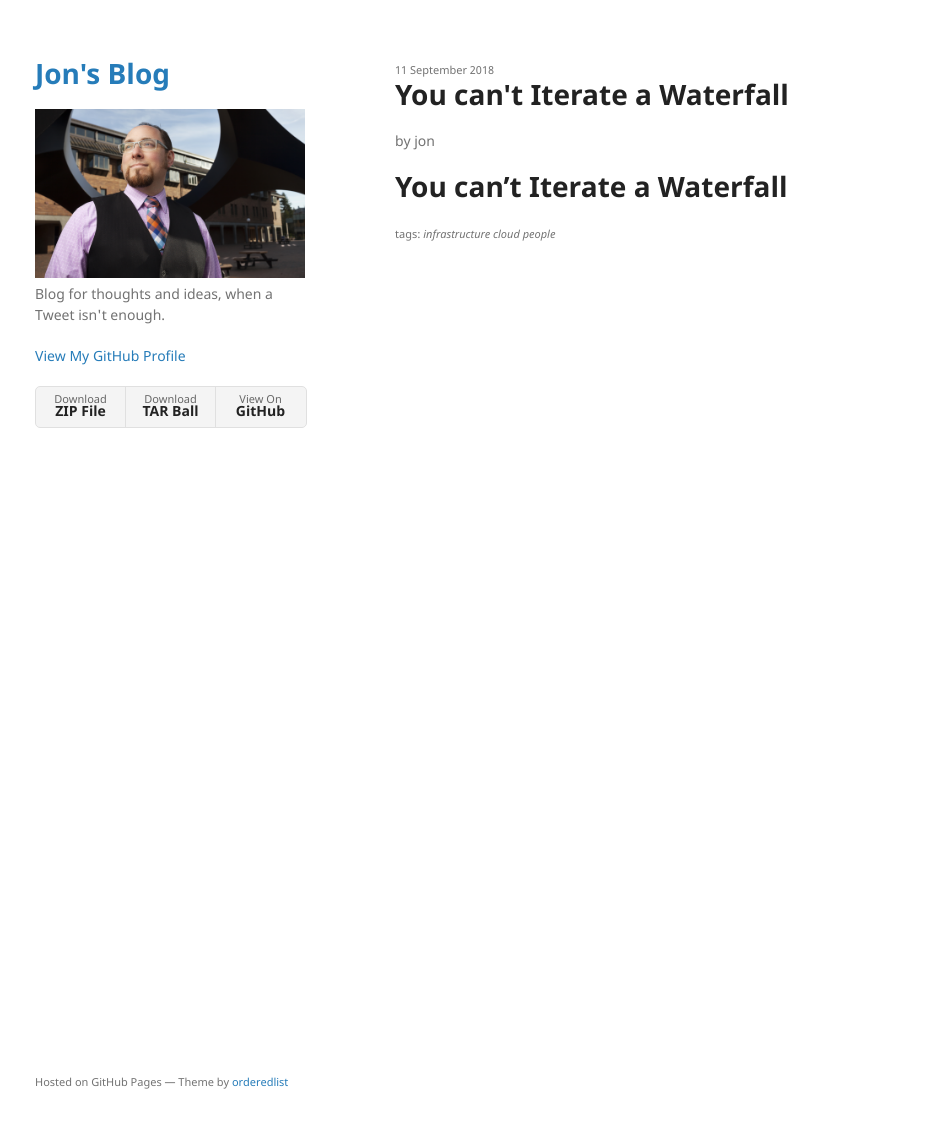
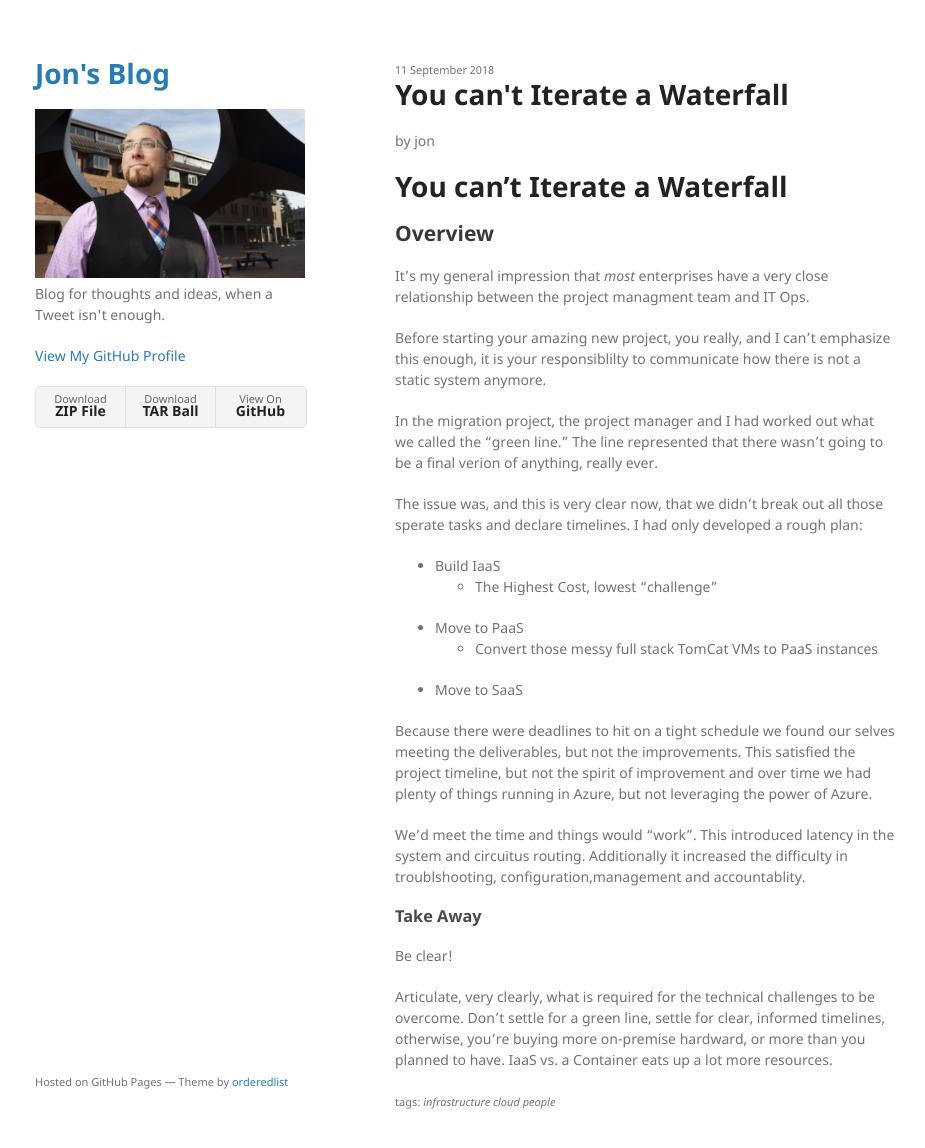
Before and after one commit to jonjunell/jonjunell.github.io, a Jekyll site: the page built from 2018-9-10-waterfall.md, in a window 1280 px wide and 1161 px high. Shown: the top 1148 px of the window, without its empty margins (175-1100 px from the left). Built offline with Jekyll 4.4.1, drawn with Linux system fonts in a browser that asks for light colours.

Commit message:
Improvements to Waterfall

```diff
--- a/2018-9-10-waterfall.md
+++ b/2018-9-10-waterfall.md
@@ -7,3 +7,29 @@ author: jon
 ---
 
 # You can't Iterate a Waterfall
+
+## Overview
+
+It's my general impression that _most_ enterprises have a very close relationship between the project managment team and IT Ops.
+
+Before starting your amazing new project, you really, and I can't emphasize this enough, it is your responsiblilty to communicate how there is not a static system anymore.
+
+In the migration project, the project manager and I had worked out what we called the "green line."  The line represented that there wasn't going to be a final verion of anything, really ever.
+
+The issue was, and this is very clear now, that we didn't break out all those sperate tasks and declare timelines.  I had only developed a rough plan:
+
+* Build IaaS
+  * The Highest Cost, lowest "challenge"
+* Move to PaaS
+  * Convert those messy full stack TomCat VMs to PaaS instances
+* Move to SaaS
+
+Because there were deadlines to hit on a tight schedule we found our selves meeting the deliverables, but not the improvements. This satisfied the project timeline, but not the spirit of improvement and over time we had plenty of things running in Azure, but not leveraging the power of Azure.
+
+We'd meet the time and things would "work".  This introduced latency in the system and circuitus routing.  Additionally it increased the difficulty in troublshooting, configuration,management and accountablity.
+
+### Take Away
+
+Be clear!
+
+Articulate, very clearly, what is required for the technical challenges to be overcome.  Don't settle for a green line, settle for clear, informed timelines, otherwise, you're buying more on-premise hardward, or more than you planned to have.  IaaS vs. a Container eats up a lot more resources.
```
